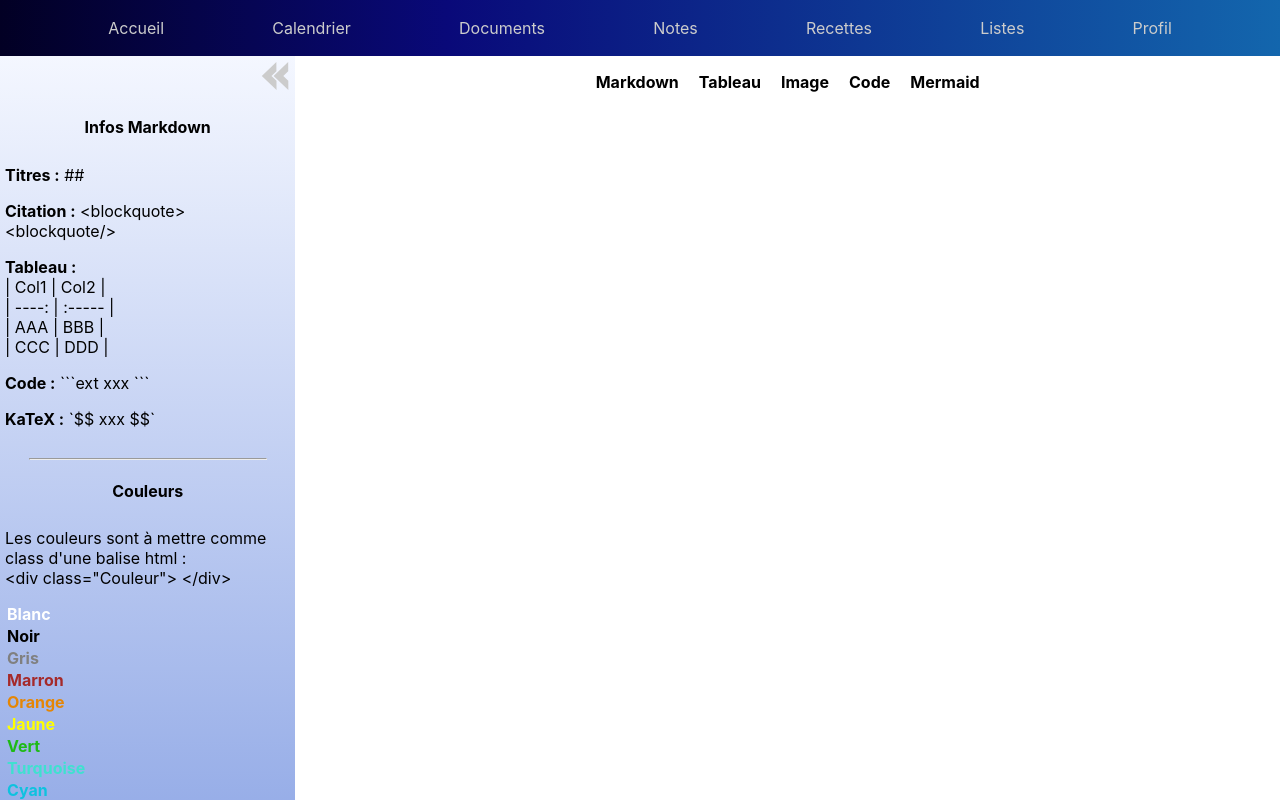
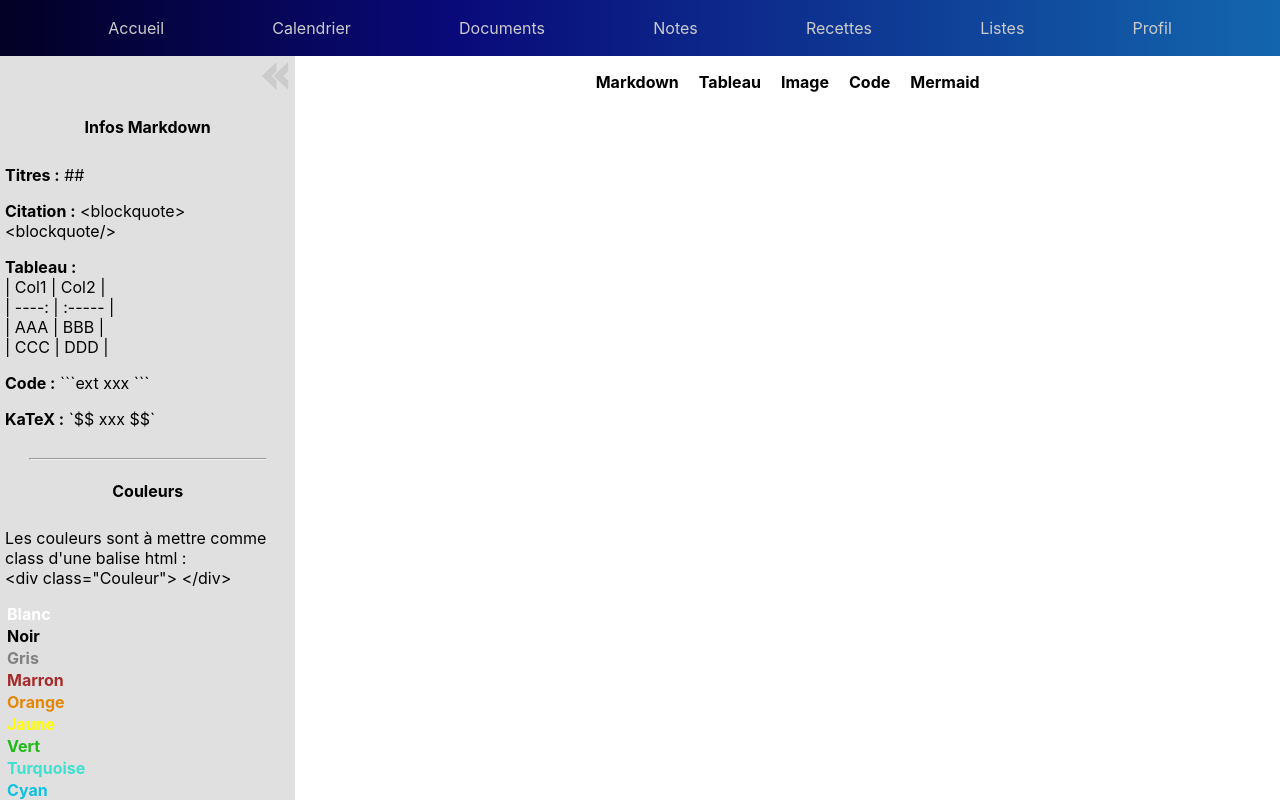
Before and after one commit to AgatheMAEGHT/CEToolBox, a React (Create React App) app in the folder frontend-cetoolbox/: page /docs in a window 1280 px wide. Shown: the top 800 px of the page. Built offline with nearby package versions, Linux system fonts and the light colour scheme.

Commit message:
feat: add colors

```diff
--- a/frontend-cetoolbox/src/components/blocks/markdown/markdown.css
+++ b/frontend-cetoolbox/src/components/blocks/markdown/markdown.css
@@ -3,6 +3,7 @@
     min-height: fit-content;
     padding: 10px;
     resize: none;
+    background-color: transparent;
 }
 
 .block-text-preview {
--- a/frontend-cetoolbox/src/pages/docs/docs.css
+++ b/frontend-cetoolbox/src/pages/docs/docs.css
@@ -1,7 +1,7 @@
 #docs-content {
     display: flex;
     min-height: inherit;
-    width: 100vw;
+    width: 100%;
 }
 
 /*============*
@@ -11,7 +11,7 @@
 #docs-left {
     width: 30vw;
     min-height: inherit;
-    background: linear-gradient(180deg, rgba(244,247,255,1) 0%, rgba(92,127,217,1) 100%);
+    background-color: #e0e0e0;
 }
 
 .docs-infos-title {
@@ -37,6 +37,7 @@
 .docs-double-arrow {
     width: 30px;
     padding: 5px;
+    cursor: pointer;
 }
 
 #docs-hide-left {
@@ -73,6 +74,10 @@
     display: flex;
 }
 
+.doc-block-area:hover {
+    background: linear-gradient(135deg, rgb(215, 226, 255) 0%, rgb(133, 189, 253) 100%);
+}
+
 .doc-block-area:hover .block-icon {
     display: flex;
 }
--- a/frontend-cetoolbox/src/pages/docs/docs.tsx
+++ b/frontend-cetoolbox/src/pages/docs/docs.tsx
@@ -26,7 +26,7 @@ function Docs() {
         let page: JSX.Element[] = [];
 
         pageContent.forEach((elt) => {
-            page.push(elt.elt);
+            page.push(elt.content);
         });
 
         return <div>{page}</div>;
@@ -76,7 +76,7 @@ function Docs() {
 
                 <h4 className='docs-infos-title' onClick={() => setShowLeftColors(!showLeftColors)}>Couleurs</h4>
                 {showLeftColors && <div className="docs-infos">
-                    <p>
+                    <p className="docs-infos-text">
                         Les couleurs sont à mettre comme class d'une balise html  : <br />
                         {`<div class="Couleur"> </div>`}
                     </p>
@@ -98,7 +98,7 @@ function Docs() {
 
                 <hr className='docs-infos-line' />
 
-                <h4 className='docs-infos-title'>KaTeX</h4>
+                <h4 className='docs-infos-title' onClick={() => setShowLeftKaTeX(!showLeftKaTeX)}>KaTeX</h4>
                 {showLeftKaTeX && <div className="docs-infos">
                     <p><b>Titres :</b> {"##"}</p>
                     <p><b>Citation :</b> {"<blockquote><blockquote/>"}</p>
```
Also changed, not shown: frontend-cetoolbox/src/components/types.ts (+0 -14 lines).
